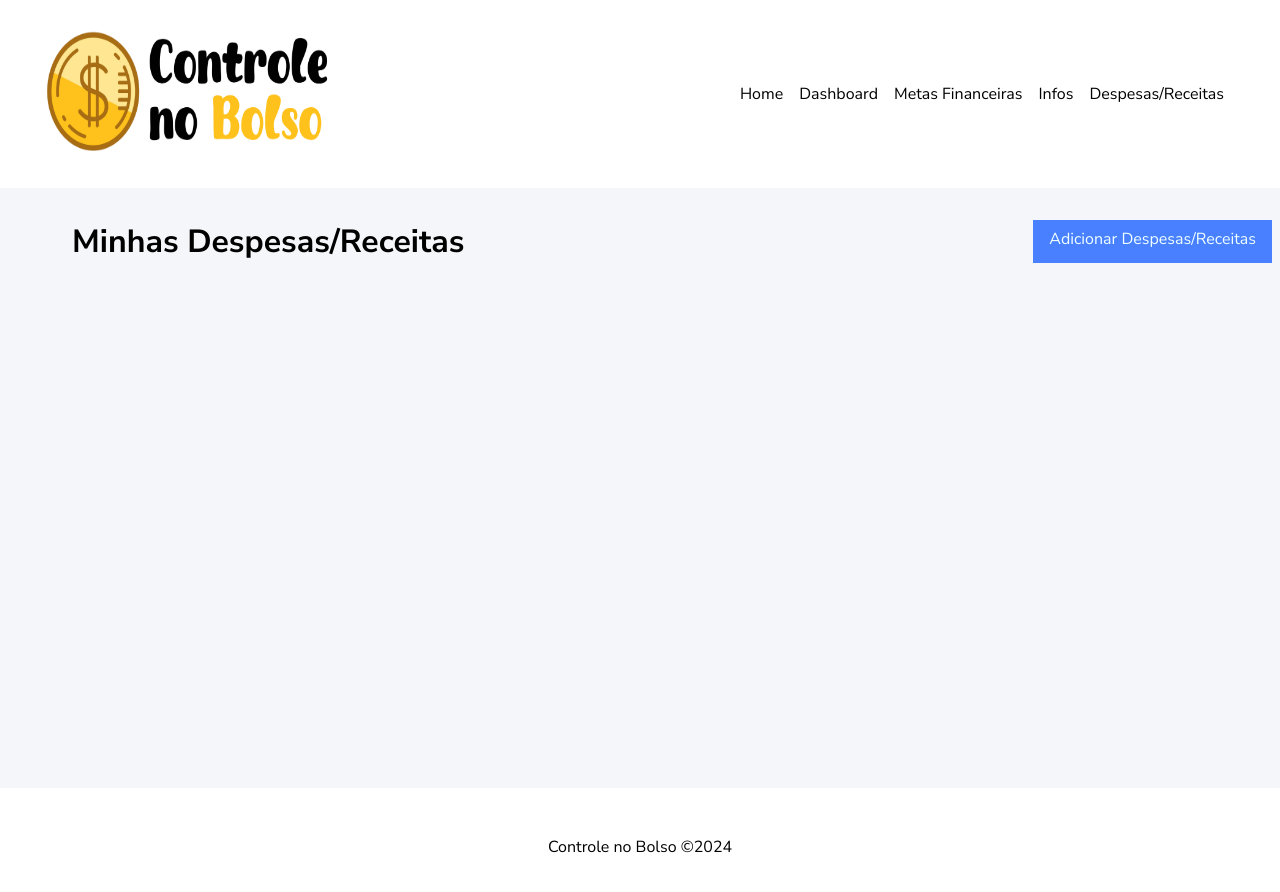
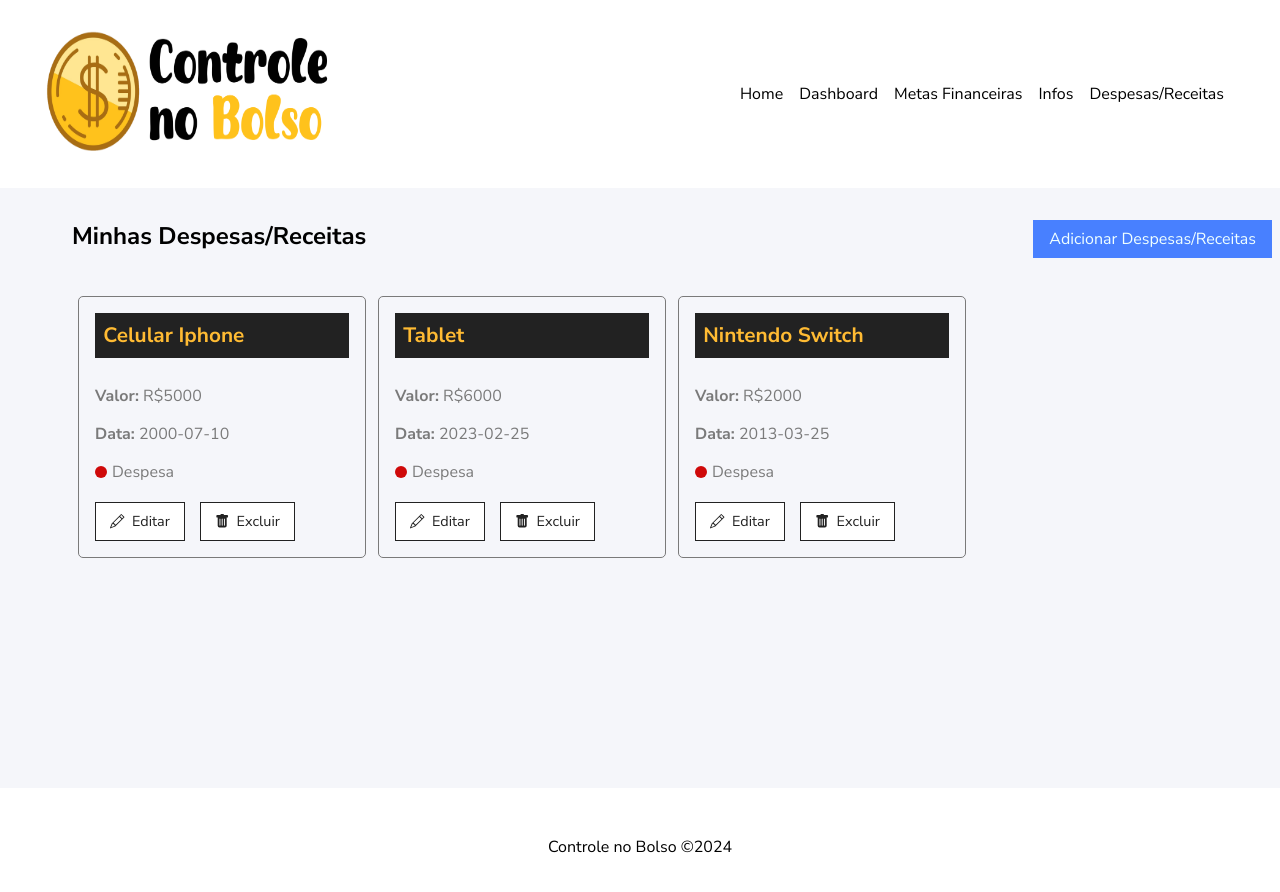
Before and after one commit to FlavioFigueiroa/Controle-no-Bolso, a React (Create React App) app: page /despesasCriadas in a window 1280 px wide. Shown: the top 892 px of the page. Built offline with nearby package versions, Linux system fonts and the light colour scheme; data requests are answered from the project's data file.

Commit message:
Cadastro e alteracao

```diff
--- a/db.json
+++ b/db.json
@@ -2,7 +2,7 @@
   "despesas": [
     {
       "id": "090a",
-      "descricao": "Celular",
+      "descricao": "Celular Iphone",
       "data": "2000-07-10",
       "valor": "5000",
       "category": {
@@ -29,33 +29,23 @@
         "id": "4",
         "name": "Despesa"
       }
-    },
-    {
-      "id": "6f01",
-      "descricao": "Celular",
-      "data": "2024-09-20",
-      "valor": "4000",
-      "category": {
-        "id": "4",
-        "name": "Despesa"
-      }
     }
   ],
   "categories": [
     {
-      "id": 1,
+      "id": "1",
       "name": "Receita"
     },
     {
-      "id": 2,
+      "id": "2",
       "name": "Recorrente"
     },
     {
-      "id": 3,
+      "id": "3",
       "name": "Imprevisto"
     },
     {
-      "id": 4,
+      "id": "4",
       "name": "Despesa"
     }
   ]
--- a/src/App.js
+++ b/src/App.js
@@ -5,6 +5,7 @@ import Despesas from './components/pages/Despesas';
 import MetasFinanceiras from './components/pages/MetasFinanceiras';
 import Infos from './components/pages/Infos';
 import DespesasCriadas from './components/pages/DespesasCriadas';
+import Despesa from './components/pages/Despesa'
 
 import Container from './components/layout/Container';
 import Navbar from './components/layout/Navbar';
@@ -17,11 +18,12 @@ function App() {
       <Container customClass='min-height'>
         <Routes>
             <Route exact path='/' element={<Home/>} />
-            <Route exact path='/dashboard' element={<Dashboard/>} />
-            <Route exact path='/despesas' element={<Despesas/>} />
-            <Route exact path='/metas-financeiras' element={<MetasFinanceiras/>} />
-            <Route exact path='/infos' element={<Infos/>} />
-            <Route exact path='/despesasCriadas' element={<DespesasCriadas/>} />
+            <Route path='/dashboard' element={<Dashboard/>} />
+            <Route path='/despesas' element={<Despesas/>} />
+            <Route path='/metas-financeiras' element={<MetasFinanceiras/>} />
+            <Route path='/infos' element={<Infos/>} />
+            <Route path='/despesasCriadas' element={<DespesasCriadas/>} />
+            <Route path='/despesa/:id' element={<Despesa/>}/>
         </Routes>
       </Container>
         <Footer />
--- a/src/components/Project/DespesaCards.js
+++ b/src/components/Project/DespesaCards.js
@@ -1,10 +1,36 @@
+import {Link} from 'react-router-dom'
 import styles from './DespesaCards.module.css'
 
 import { BsPencil, BsFillTrashFill } from 'react-icons/bs'
 
-function DespesaCards(id, descricao, data, valor, category, handleRemove){
-    return(
-        <p>{descricao}</p>
+function DespesaCards({id, descricao, data, valor, category, handleRemove}){
+
+    const remove = (e) => {
+        e.preventDefault()
+        handleRemove(id)
+    }
+
+    return (
+        <div className={styles.despesa_card}>
+            <h4>{descricao}</h4>
+            <p>
+                <span>Valor:</span> R${valor}
+            </p>
+            <p>
+                <span>Data:</span> {data}
+            </p>
+            <p className={styles.category_text}>
+                <span className={`${styles[category.toLowerCase()]}`}></span> {category}
+            </p>
+            <div className={styles.despesa_card_actions}>
+                <Link to={`/despesa/${id}`}>
+                    <BsPencil /> Editar
+                </Link>
+                <button onClick={remove}>
+                    <BsFillTrashFill /> Excluir
+                </button>
+            </div>
+        </div>
     )
 }
 
--- a/src/components/Project/DespesaCards.module.css
+++ b/src/components/Project/DespesaCards.module.css
@@ -0,0 +1,87 @@
+.despesa_card{
+    padding: 1em;
+    border: 1px solid #7a7a7a;
+    border-radius: 5px;
+    width: 24%;
+    margin: 0.5%;
+}
+
+.despesa_card h4 {
+    background-color: #222;
+    color: #ffbb33;
+    padding: 0.4em;
+    margin-bottom: 1.3em;
+    font-size: 1.3em;
+}
+
+.despesa_card p{
+    color: #7a7a7a;
+    margin-bottom: 1em;
+}
+
+.despesa_card p span{
+    font-weight: bold;
+}
+
+.category_text{
+    display: flex;
+    align-items: center;
+}
+
+.category_text span{
+    display: block;
+    width: 12px;
+    height: 12px;
+    border-radius: 50%;
+    background-color: #ccc;
+    margin-right: 5px;
+}
+
+.category_text .receita{
+    background-color: green;
+}
+
+.category_text .recorrente{
+    background-color: rgb(78, 66, 247);
+}
+
+.category_text .imprevisto{
+    background-color: rgb(164, 33, 251);
+}
+
+.category_text .despesa{
+    background-color: rgb(207, 9, 9);
+}
+
+.despesa_card_actions{
+    margin-top: 1.2em;
+    display: flex;
+    align-items: center;
+}
+
+.despesa_card_actions a,
+.despesa_card_actions button {
+    text-decoration: none;
+    border: none;
+    background-color: #fff;
+    color: #222;
+    font-size: .9em;
+    padding: .6em 1em;
+    margin-right: 1em;
+    cursor: pointer;
+    border: 1px solid #222;
+    display: flex;
+    align-items: center;
+    justify-content: center;
+    transition: 0.5s;
+}
+
+.despesa_card_actions svg{
+    margin-right: .5em;
+}
+
+.despesa_card_actions a:hover,
+.despesa_card_actions button:hover{
+    background-color: #222;
+    color: #ffbb33;
+}
--- /dev/null
+++ b/src/components/layout/Loading.js
@@ -0,0 +1,13 @@
+import loading from '../../img/loading.svg'
+
+import styles from './Loading.module.css'
+
+function Loading(){
+    return(
+        <div className={styles.loader_container}>
+            <img className={styles.loader} src={loading} alt="Loading" />
+        </div>
+    )
+}
+
+export default Loading
--- /dev/null
+++ b/src/components/pages/Despesa.js
@@ -0,0 +1,94 @@
+import styles from './Despesa.module.css'
+import { useParams } from 'react-router-dom'
+import { useState, useEffect } from "react"
+
+import Loading from "../layout/Loading"
+import Container from "../layout/Container"
+import Message from "../layout/Message"
+import DespesaForm from "../Project/DespesasForm"
+
+function Despesa(){
+
+    const {id} = useParams()
+
+    const [despesa, setDespesa] = useState([])
+    const [showDespesaForm, setShowDespesaForm] = useState(false)
+    const [type, setType] = useState()
+    const [message, setMessage] = useState()
+
+    useEffect(() => {
+        setTimeout(() => {
+            fetch(`http://localhost:5000/despesas/${id}`, {
+                method: 'GET',
+                headers:{
+                    'Content-Type': 'application/json',
+                },
+            })
+            .then((resp) => resp.json())
+            .then((data) => {
+                setDespesa(data)
+            })
+            .catch((err) => console.log)
+        }, 300)
+    }, [id])
+
+    function toggleDespesaForm(){
+        setShowDespesaForm(!showDespesaForm)
+    }
+
+    function editPost(despesa){
+        //buget validation
+        fetch(`http://localhost:5000/despesas/${id}`, {
+            method: 'PATCH',
+            headers: {
+               'Content-Type': 'application/json'
+            },
+            body: JSON.stringify(despesa),
+        })
+        .then(resp => resp.json())
+        .then((data) => {
+            setDespesa(data)
+            setShowDespesaForm(false)
+            setMessage('Despesa/Receita atualizada!')
+            setType('success')
+        })
+        .catch(err => console.log(err))
+    }
+
+    return (
+        <>
+            {despesa.descricao ? (
+                <div className={styles.despesa_details}>
+                    <Container customClass="column">
+                        {message && <Message type={type} msg={message} />}
+                        <div className={styles.details_container}>
+                            <h1>Despesa/Receita: {despesa.descricao}</h1>
+                            <button className={styles.btn} onClick={toggleDespesaForm}>{!showDespesaForm ? 'Editar Despesa/Receita' : 'Fechar'}</button>
+                            {!showDespesaForm ? (
+                                <div className={styles.despesa_info}>
+                                    <p>
+                                        <span>Data:</span> {despesa.data}
+                                    </p>
+                                    <p>
+                                        <span>Valor:</span> R${despesa.valor}
+                                    </p>
+                                    <p>
+                                        <span>Categoria:</span> {despesa.category.name}
+                                    </p>
+                                </div>
+
+                            ) : (
+                                <div className={styles.despesa_info}>
+                                    <DespesaForm handleSubmit={editPost} btnText="Concluir edição" despesaData={despesa} />
+                                </div>
+                            )}
+                        </div>
+                    </Container>
+                </div>
+            ): (<Loading />
+            )}
+        </>
+    )
+}
+
+export default Despesa
--- /dev/null
+++ b/src/components/pages/Despesa.module.css
@@ -0,0 +1,48 @@
+.despesa_details{
+    padding: 2em;
+}
+
+.despesa_details h1,
+.despesa_details h2,
+.despesa_details p{
+    margin-bottom: .5em;
+}
+
+.despesa_details h1{
+    background-color: #222;
+    color: #ffbb33;
+    padding: .4em;
+}
+
+.despesa_details span{
+    font-weight: bold;
+}
+
+.details_container,
+.service_form_container{
+    border-bottom: 1px solid #7a7a7a;
+    margin-bottom: 1.2em;
+    padding-bottom: 1.2em;
+    display: flex;
+    justify-content: space-between;
+    flex-wrap: wrap;
+}
+
+.btn{
+    background-color: #4880FF;
+    color: azure;
+    padding: 0.5em 1em;
+    text-decoration: none;
+    transition: 0.5s;
+    cursor: pointer;
+    max-height: 40px;
+    border: none;
+}
+
+.btn:hover {
+    color: #fcdb1d;
+}
+
+.despesa_info{
+    width: 100%;
+}
--- a/src/components/pages/DespesasCriadas.js
+++ b/src/components/pages/DespesasCriadas.js
@@ -1,6 +1,7 @@
 import { useLocation } from "react-router-dom"
 import { useState, useEffect } from "react"
 import Message from "../layout/Message"
+import Loading from "../layout/Loading"
 
 import styles from './DespesasCriadas.module.css'
 import Container from '../layout/Container'
@@ -9,6 +10,8 @@ import DespesaCards from "../Project/DespesaCards"
 
 function DespesasCriadas(){
     const [despesas, setDespesas] = useState([])
+    const [removeLoading, setRemoveLoading] = useState(false)
+    const [despesaMessage, setDespesaMessage] = useState('')
 
     const location = useLocation()
     let message= ''
@@ -17,6 +20,7 @@ function DespesasCriadas(){
     }
 
     useEffect(() => {
+        setTimeout(() => {
             fetch('http://localhost:5000/despesas',{
                 method: 'GET',
                 headers: {
@@ -27,26 +31,53 @@ function DespesasCriadas(){
             .then((data) => {
                 console.log(data)
                 setDespesas(data)
+                setRemoveLoading(true)
             })
             .catch((err) => console.log(err))
+        }, 500)
     }, [])
 
+    function removeDespesa(id){
+        fetch(`http://localhost:5000/despesas/${id}`, {
+            method: 'DELETE',
+            headers: {
+                'Content-Type': 'application/json'
+            },
+        }).then(resp => resp.json())
+        .then(() => {
+            setDespesas(despesas.filter((despesa) => despesa.id !== id))
+            setDespesaMessage('Projeto Removido com sucesso!')
+        })
+        .catch(err => console.log(err))
+    }
+
     return (
-        <div className={styles.despesas_container}>
+        <div className={styles.despesasCriadas_container}>
             <div className={styles.tittle_container}>
-                <h1> Minhas Despesas/Receitas</h1>
+                <h2> Minhas Despesas/Receitas</h2>
                 <LinkButton to="/despesas" text="Adicionar Despesas/Receitas"></LinkButton>
             </div>
 
             {message && <Message type="success" msg={message} />}
+            {despesaMessage && <Message type="success" msg={despesaMessage} />}
             <Container customClass="start">
-
+                {despesas.length > 0 &&
+                    despesas.map((despesa) => <DespesaCards
+                    id={despesa.id}
+                    descricao={despesa.descricao}
+                    data={despesa.data}
+                    valor={despesa.valor}
+                    category={despesa.category.name}
+                    key={despesa.id}
+                    handleRemove={removeDespesa}
+                />)}
+                {!removeLoading && <Loading />}
+                {removeLoading && despesas.length === 0 && (
+                    <p>Não há despesas/receitas cadastradas!</p>
+                )}
             </Container>
         </div>
     )
 }
-//{despesas.length > 0 &&
-//despesas.map((despesa) => (
-//    <DespesaCards descricao={despesa.descricao} />
-//))}
+
 export default DespesasCriadas
--- a/src/components/pages/DespesasCriadas.module.css
+++ b/src/components/pages/DespesasCriadas.module.css
@@ -1,8 +1,9 @@
-.despesas_container{
+.despesasCriadas_container{
     padding: 2em;
 }
 
 .tittle_container {
     display: flex;
     justify-content: space-between;
+    margin-bottom: 2em;
 }
```
Also changed, not shown: src/components/layout/Loading.module.css (added, +11 -0 lines), src/img/loading.svg (added), 1 other file (tests, documents, lock files or other folders). Lines whose indentation alone changed are shown as unchanged.
